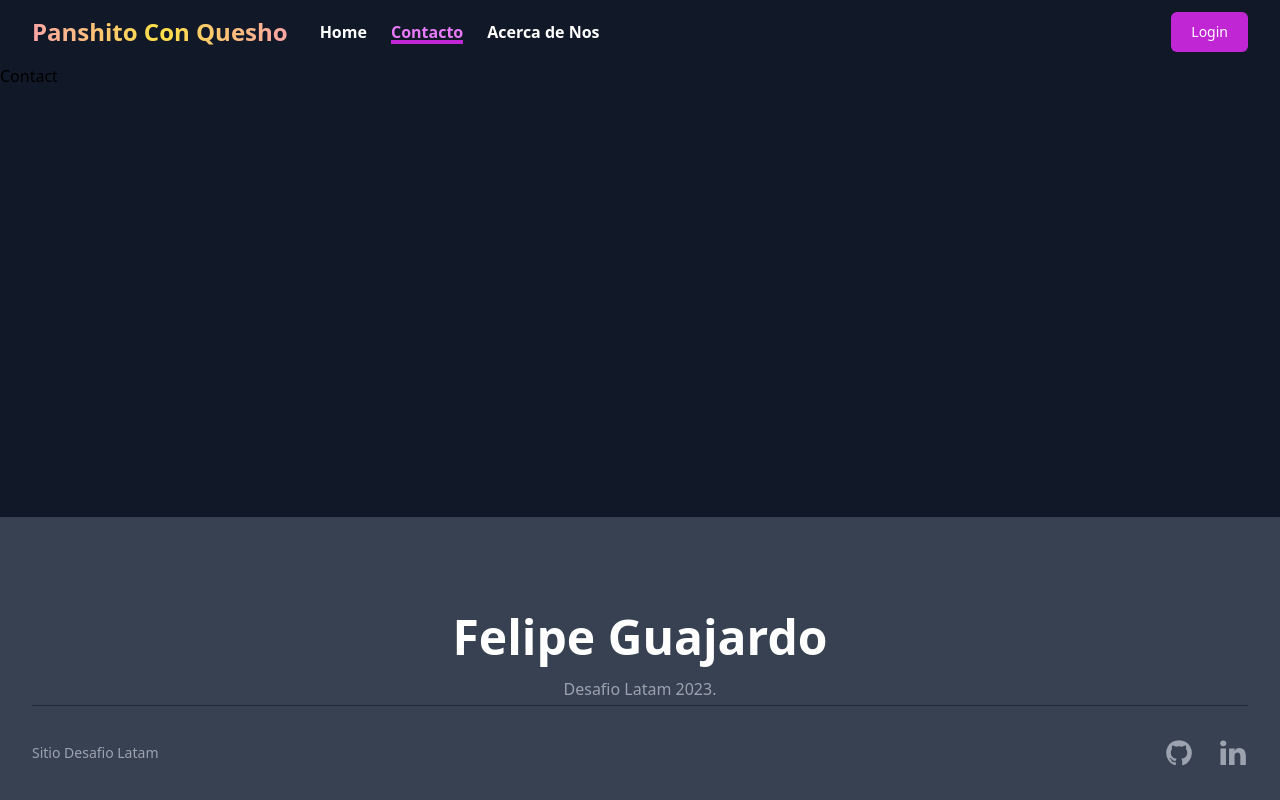
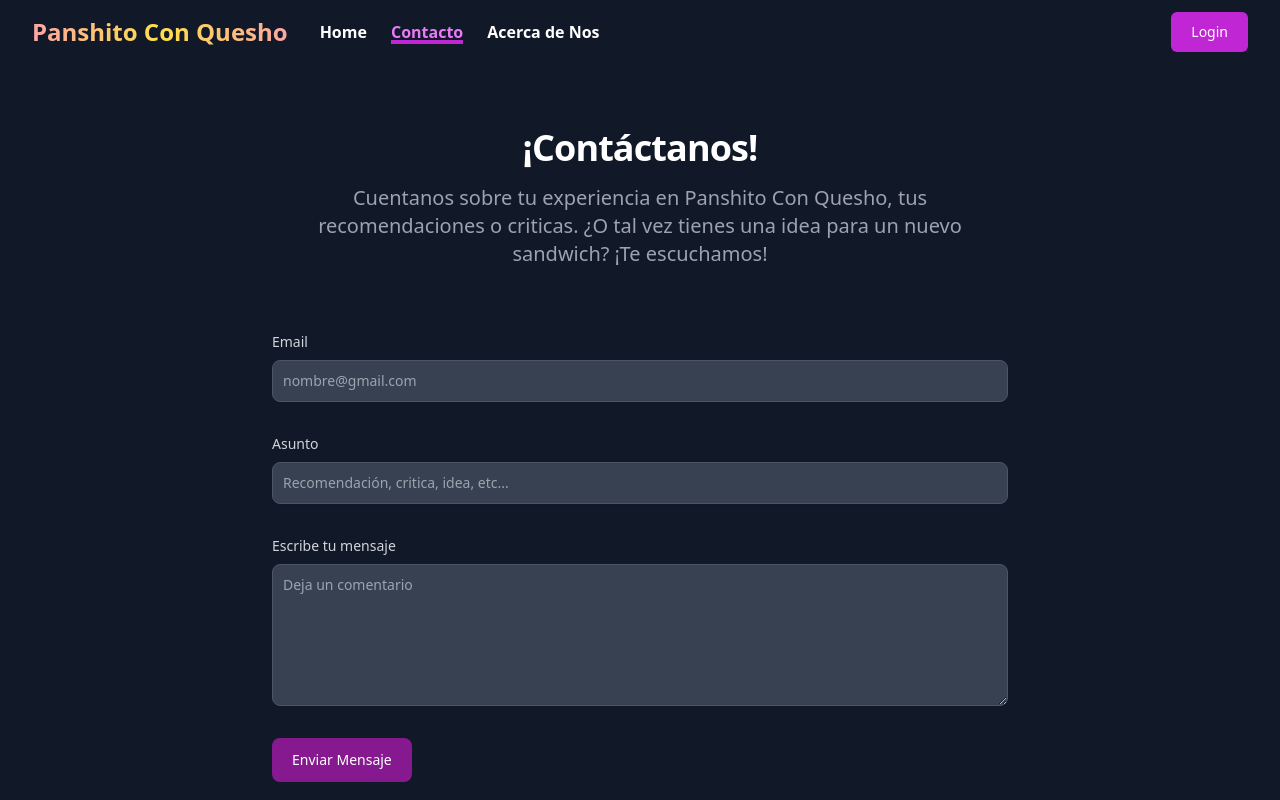
Before and after one commit to Pipexlul/U5-D1-Router-I, a React (Vite) app: page /contact in a window 1280 px wide. Shown: the top 800 px of the page. Built offline with nearby package versions, Linux system fonts and the light colour scheme.

Commit message:
Add Contact view along with Form and FormItem components

```diff
--- a/src/App.jsx
+++ b/src/App.jsx
@@ -7,6 +7,7 @@ import {
 // Views
 import Root from "./views/Root";
 import Home from "./views/Home";
+import Contact from "./views/Contact";
 
 const router = createBrowserRouter([
   {
@@ -23,7 +24,7 @@ const router = createBrowserRouter([
       },
       {
         path: "/contact",
-        element: <h1>Contact</h1>,
+        element: <Contact />,
       },
       {
         path: "/about",
--- /dev/null
+++ b/src/components/Form.jsx
@@ -0,0 +1,23 @@
+const Form = ({ title, description, children }) => {
+  return (
+    <div className="py-8 lg:py-16 px-4 mx-auto max-w-screen-md">
+      <h2 className="mb-4 text-4xl tracking-tight font-extrabold text-center text-white">
+        {title}
+      </h2>
+      <p className="mb-8 lg:mb-16 font-light text-center text-gray-400 sm:text-xl">
+        {description}
+      </p>
+      <form onSubmit={(e) => e.preventDefault()} className="space-y-8">
+        {children}
+        <button
+          type="submit"
+          className="py-3 px-5 text-sm font-medium text-center text-white rounded-lg sm:w-fit focus:ring-4 focus:outline-none bg-fuchsia-800 hover:bg-fuchsia-700"
+        >
+          Enviar Mensaje
+        </button>
+      </form>
+    </div>
+  );
+};
+
+export default Form;
--- /dev/null
+++ b/src/components/FormItem.jsx
@@ -0,0 +1,38 @@
+const FormItem = ({
+  type,
+  labelText,
+  placeholder,
+  inputType,
+  id,
+  required = false,
+}) => {
+  return (
+    <div>
+      <label
+        htmlFor={id}
+        className="block mb-2 text-sm font-medium text-gray-300"
+      >
+        {labelText}
+      </label>
+      {type === "input" ? (
+        <input
+          type={inputType}
+          id={id}
+          className="shadow-sm border text-sm rounded-lg block w-full p-2.5 bg-gray-700 border-gray-600 placeholder-gray-400 text-white focus:ring-fuchsia-400 focus:border-fuchsia-400"
+          placeholder={placeholder}
+          required={required}
+        />
+      ) : (
+        <textarea
+          id={id}
+          rows="6"
+          className="block p-2.5 w-full text-sm rounded-lg shadow-sm border bg-gray-700 border-gray-600 placeholder-gray-400 text-white focus:ring-fuchsia-500 focus:border-fuchsia-500"
+          placeholder={placeholder}
+          required={required}
+        ></textarea>
+      )}
+    </div>
+  );
+};
+
+export default FormItem;
--- a/src/views/Contact.jsx
+++ b/src/views/Contact.jsx
@@ -0,0 +1,41 @@
+import Form from "../components/Form";
+import FormItem from "../components/FormItem";
+
+const Contact = () => {
+  return (
+    <main className="bg-gray-900">
+      <Form
+        title="¡Contáctanos!"
+        description="Cuentanos sobre tu experiencia en Panshito Con Quesho, tus
+          recomendaciones o criticas. ¿O tal vez tienes una idea para un nuevo
+          sandwich? ¡Te escuchamos!"
+      >
+        <FormItem
+          labelText="Email"
+          type="input"
+          inputType="email"
+          placeholder="nombre@gmail.com"
+          id="email"
+          required={true}
+        />
+        <FormItem
+          labelText="Asunto"
+          type="input"
+          inputType="text"
+          placeholder="Recomendación, critica, idea, etc..."
+          id="about"
+          required={true}
+        />
+        <FormItem
+          labelText="Escribe tu mensaje"
+          type="textarea"
+          placeholder="Deja un comentario"
+          id="message"
+          required={true}
+        />
+      </Form>
+    </main>
+  );
+};
+
+export default Contact;
```
